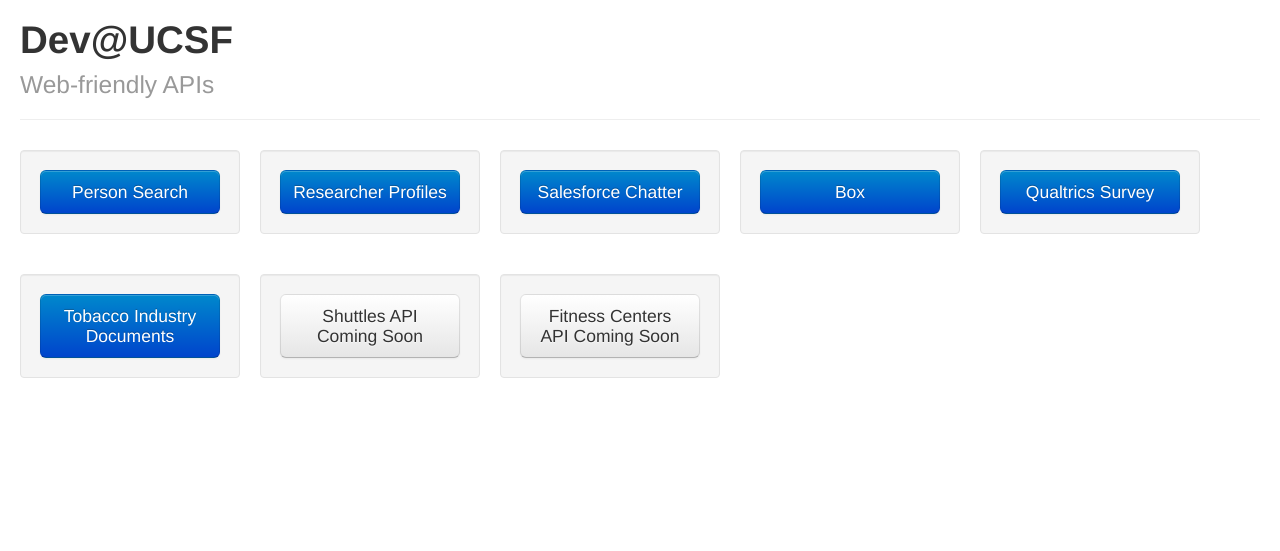
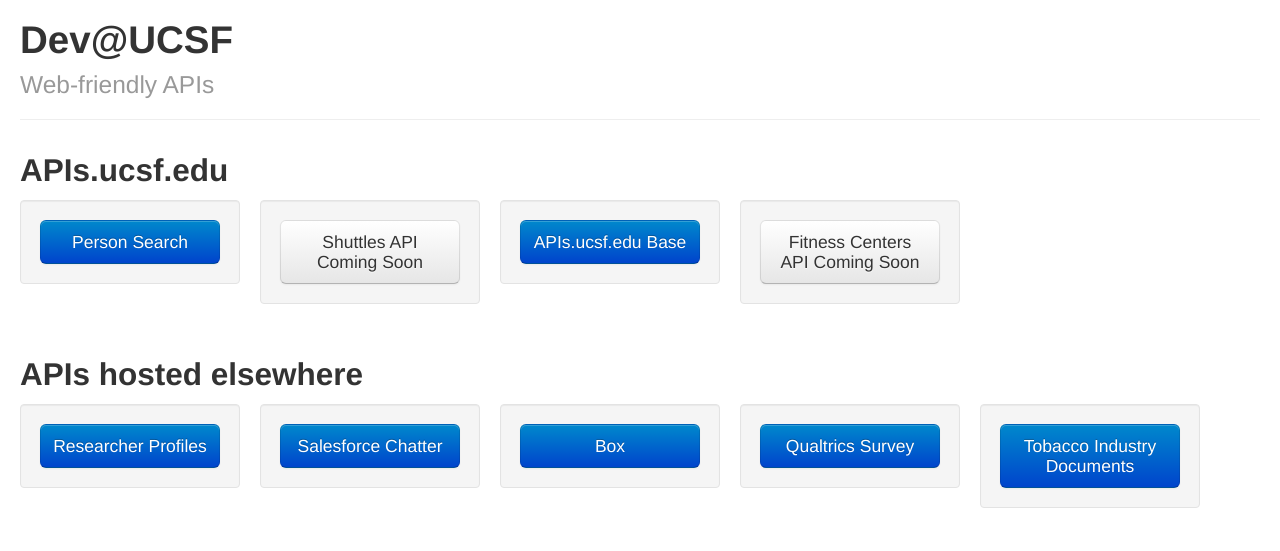
Before and after one commit to Trott/developer.ucsf.edu, a plain HTML site: page htdocs/index.html in a window 1280 px wide. Drawn offline with Linux system fonts and the light colour scheme.

Commit message:
add base object documentation

```diff
--- a/htdocs/index.html
+++ b/htdocs/index.html
@@ -11,12 +11,31 @@
         <div class="page-header">
             <h1>Dev@UCSF<br><small>Web-friendly APIs</small></h1>
         </div>
+        <h2>APIs.ucsf.edu</h2>
         <ul class="thumbnails">
             <li class="span3">
                 <div class="well">
                     <a class="btn btn-block btn-large btn-primary" href="doc/person/">Person Search</a>
                 </div>
             </li>
+            <li class="span3">
+                <div class="well">
+                    <a href="#" class="btn btn-large">Shuttles API Coming Soon</a>
+                </div>
+            </li>
+            <li class="span3">
+                <div class="well">
+                    <a class="btn btn-block btn-large btn-primary" href="doc/">APIs.ucsf.edu Base</a>
+                </dvi>
+            </li>
+            <li class="span3">
+                <div class="well">
+                    <a href="#" class="btn btn-large">Fitness Centers API Coming Soon</a>
+                </div>
+            </li>
+        </ul>
+        <h2>APIs hosted elsewhere</h2>
+        <ul class="thumbnails">
             <li class="span3">
                 <div class="well">
                     <a class="btn btn-block btn-large btn-primary" href="http://opendata.profiles.ucsf.edu/">Researcher Profiles</a>
@@ -42,16 +61,6 @@
                     <a class="btn btn-block btn-large btn-primary" href="https://wiki.library.ucsf.edu/download/attachments/4030735/xml-api-public.pdf?version=1&amp;modificationDate=1363713307000&amp;api=v2" >Tobacco Industry Documents</a>
                 </div>
             </li>
-            <li class="span3">
-                <div class="well">
-                    <a href="#" class="btn btn-large">Shuttles API Coming Soon</a>
-                </div>
-            </li>
-            <li class="span3">
-                <div class="well">
-                    <a href="#" class="btn btn-large">Fitness Centers API Coming Soon</a>
-                </div>
-            </li>
         </ul>
     </div>
 </body>
```
Also changed, not shown: htdocs/doc/index.html (added, +21 -0 lines), htdocs/doc/person/index.html (+1 -1 lines).
